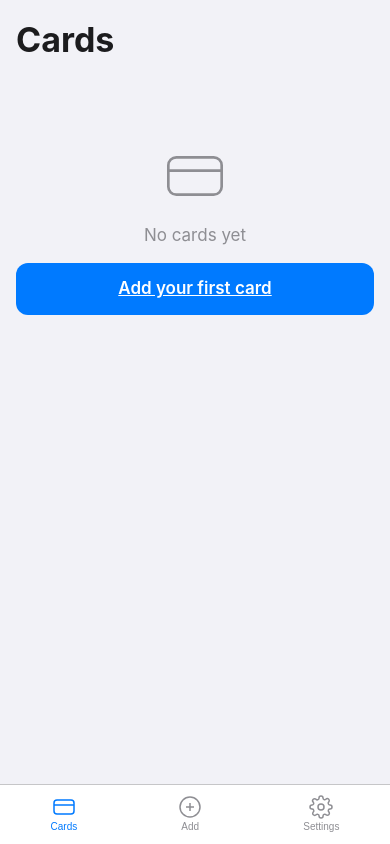
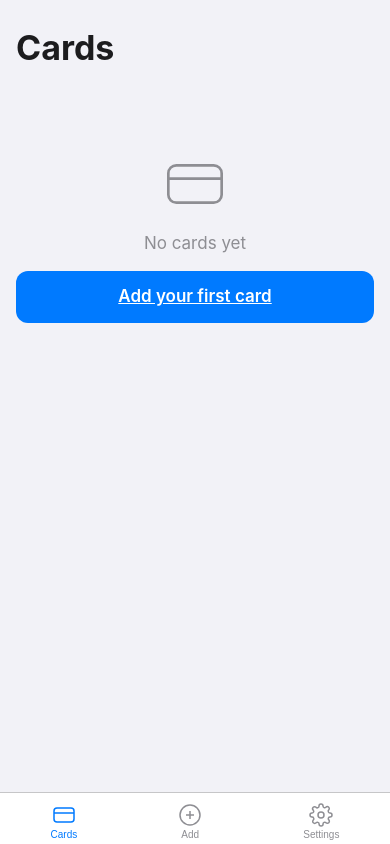
Before and after one commit to piers-taylor-1994/BankAppV3, a SvelteKit app: page / in a window 390 px wide. Built offline with nearby package versions, Linux system fonts and the light colour scheme.

Commit message:
Fix bottom gap: match GymApp PWA setup - remove apple-mobile-web-app meta tags, use fixed tab bar with env(safe-area-inset-bottom)

```diff
--- a/src/app.css
+++ b/src/app.css
@@ -39,16 +39,6 @@
 
 html, body {
   height: 100%;
-}
-
-html {
-  background: #2c2c2e;
-}
-
-@media (prefers-color-scheme: light) {
-  html {
-    background: #ffffff;
-  }
 }
 
 body {
--- a/src/app.html
+++ b/src/app.html
@@ -2,12 +2,8 @@
 <html lang="en">
 	<head>
 		<meta charset="utf-8" />
-		<meta name="viewport" content="width=device-width, initial-scale=1, viewport-fit=cover" />
-		<meta name="theme-color" content="#2c2c2e" media="(prefers-color-scheme: dark)" />
-		<meta name="theme-color" content="#ffffff" media="(prefers-color-scheme: light)" />
-		<meta name="apple-mobile-web-app-capable" content="yes" />
-		<meta name="apple-mobile-web-app-status-bar-style" content="black-translucent" />
-		<meta name="apple-mobile-web-app-title" content="BankApp" />
+		<meta name="viewport" content="width=device-width, initial-scale=1.0, viewport-fit=cover" />
+		<meta name="theme-color" content="#1c1c1e" />
 		<link rel="manifest" href="/BankAppV3/manifest.json" />
 		<style>
 			body {
--- a/src/lib/components/TabBar.svelte
+++ b/src/lib/components/TabBar.svelte
@@ -45,7 +45,7 @@
 
 <style>
   .tab-bar {
-    position: sticky;
+    position: fixed;
     bottom: 0;
     left: 0;
     right: 0;
@@ -53,7 +53,7 @@
     justify-content: space-around;
     align-items: flex-start;
     padding-top: 6px;
-    padding-bottom: calc(8px + env(safe-area-inset-bottom, 0px));
+    padding-bottom: env(safe-area-inset-bottom, 0px);
     background: var(--surface);
     border-top: 0.5px solid var(--separator);
     z-index: 100;
--- a/src/routes/+layout.svelte
+++ b/src/routes/+layout.svelte
@@ -171,6 +171,7 @@
 
   .app-content {
     flex: 1;
-    padding-top: env(safe-area-inset-top, 20px);
+    padding-top: calc(env(safe-area-inset-top, 0px) + 8px);
+    padding-bottom: 60px;
   }
 </style>
```
Also changed, not shown: static/manifest.json.
